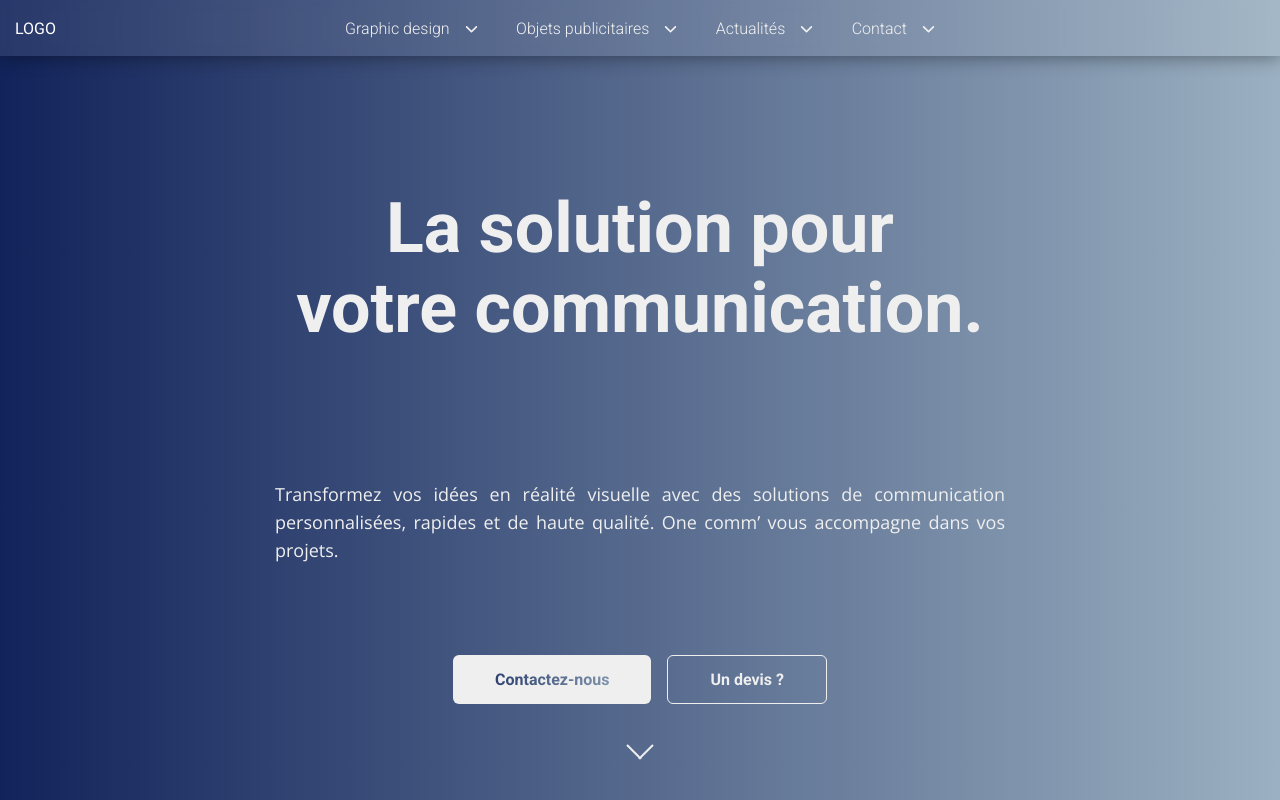
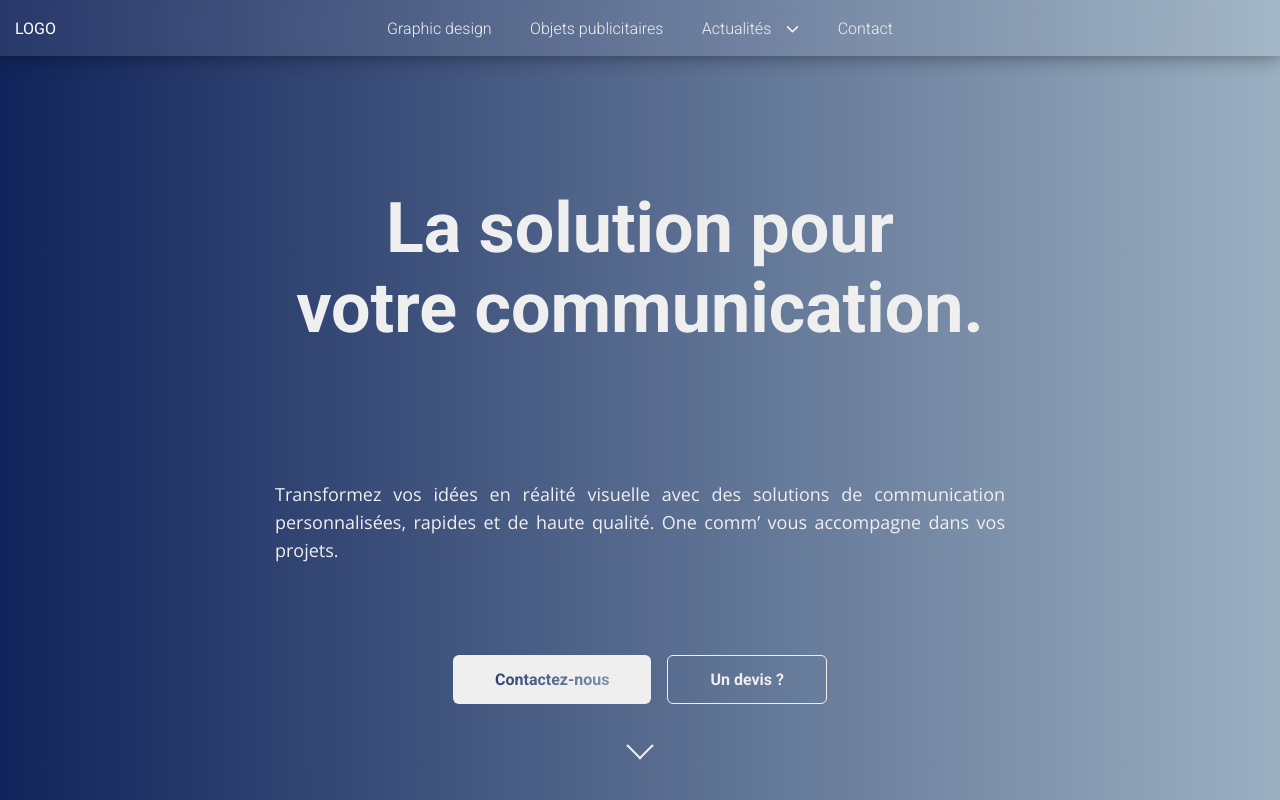
Before and after one commit to Scharlyopitz/One-comm, a React (Vite) app: page / in a window 1280 px wide. Shown: the top 800 px of the page. Built offline with nearby package versions, Linux system fonts and the light colour scheme.

Commit message:
Mise à jour de la nav

```diff
--- a/src/components/Nav/Nav.jsx
+++ b/src/components/Nav/Nav.jsx
@@ -40,6 +40,10 @@ function Links() {
     {
       name: "Actualités",
       href: "/actualités",
+      link: [
+        { name: "Express", href: "/express" },
+        { name: "Super", href: "/super" },
+      ],
     },
     {
       name: "Contact",
@@ -53,7 +57,8 @@ function Links() {
         return (
           <li key={i}>
             <NavLink to={link.href}>
-              {link.name} <FontAwesomeIcon icon={faChevronDown} />
+              {link.name}{" "}
+              {link?.link && <FontAwesomeIcon icon={faChevronDown} />}
             </NavLink>
           </li>
         );
```
